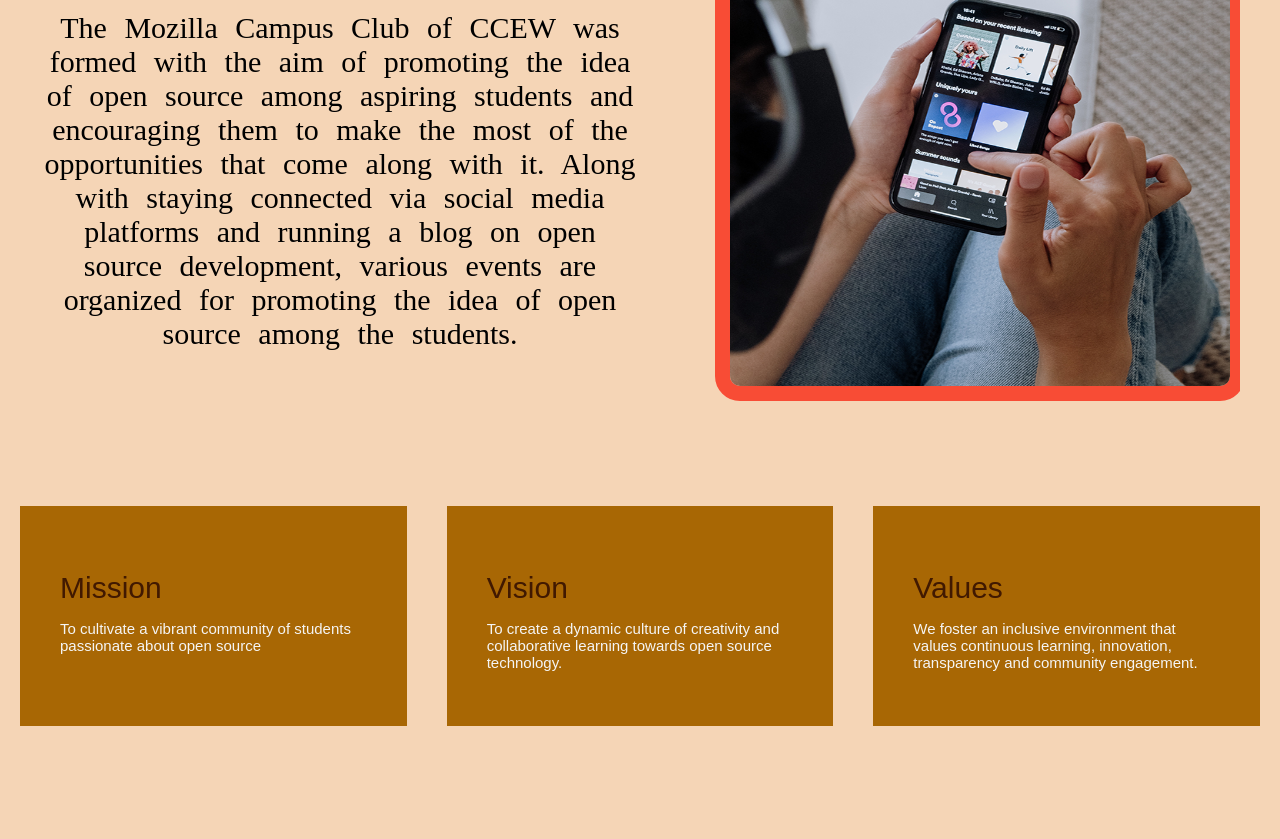
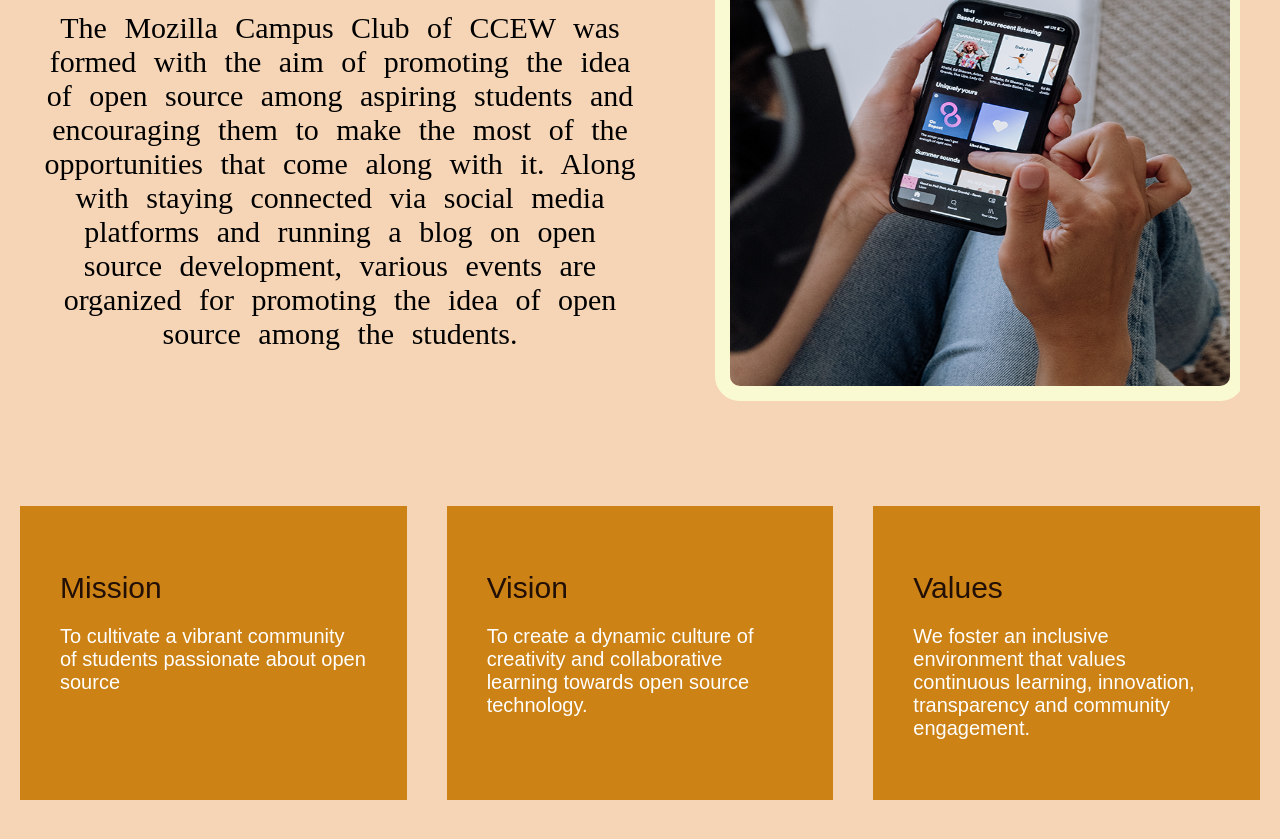
Before and after one commit to Mozilla-Campus-Club-Cummins/Mozilla-Club-Website, a plain HTML site: page html/about.html in a window 1280 px wide. Shown: the part 255-1094 px from the top of the page. Before the commit the page ends 1031 px from the top, so only its background shows below. Drawn offline with Linux system fonts and the light colour scheme.

Commit message:
Update about_us.css

```diff
--- a/css/about_us.css
+++ b/css/about_us.css
@@ -92,7 +92,7 @@
     max-width: 600px;
     margin: 25px auto;
     margin-right: 75px;
-    animation: fadeIn 2s ease;
+    animation: fadeIn 4s ease;
 }
 .text  h1{
   font-size: 40px;
@@ -118,7 +118,7 @@
     width: 500px;
     display: flex;
     height: 500px;
-    border: 15px solid rgb(248, 76, 53);
+    border: 15px solid lightgoldenrodyellow;
     border-radius: 25px;
     margin-right: 25px;
 }
@@ -145,7 +145,7 @@
 }
 
 .services-list div {
-  background: #a86704;;
+  background: #cc8214;
   padding: 40px;
   font-size: 15px;
   font-weight: 300;
@@ -162,9 +162,13 @@
   font-size: 30px;
   font-weight: 500;
   margin-bottom: 15px;
-  color: rgb(65, 25, 1);;
+  color: rgb(34, 15, 5);
+  }
 
-
+.services-list p{
+  font-size: 20px;
+  color: white;
+  text-shadow: #333;
 }
 
 .services-list div a {
```
